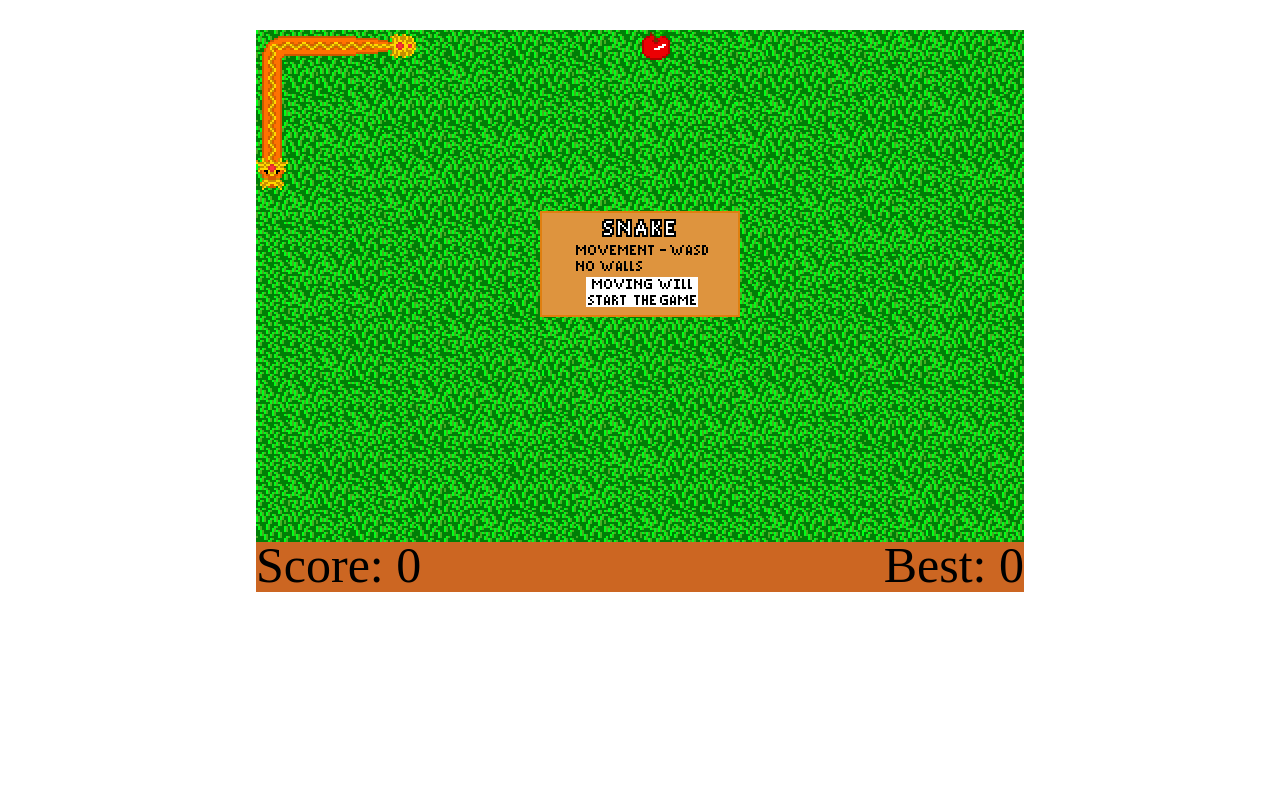
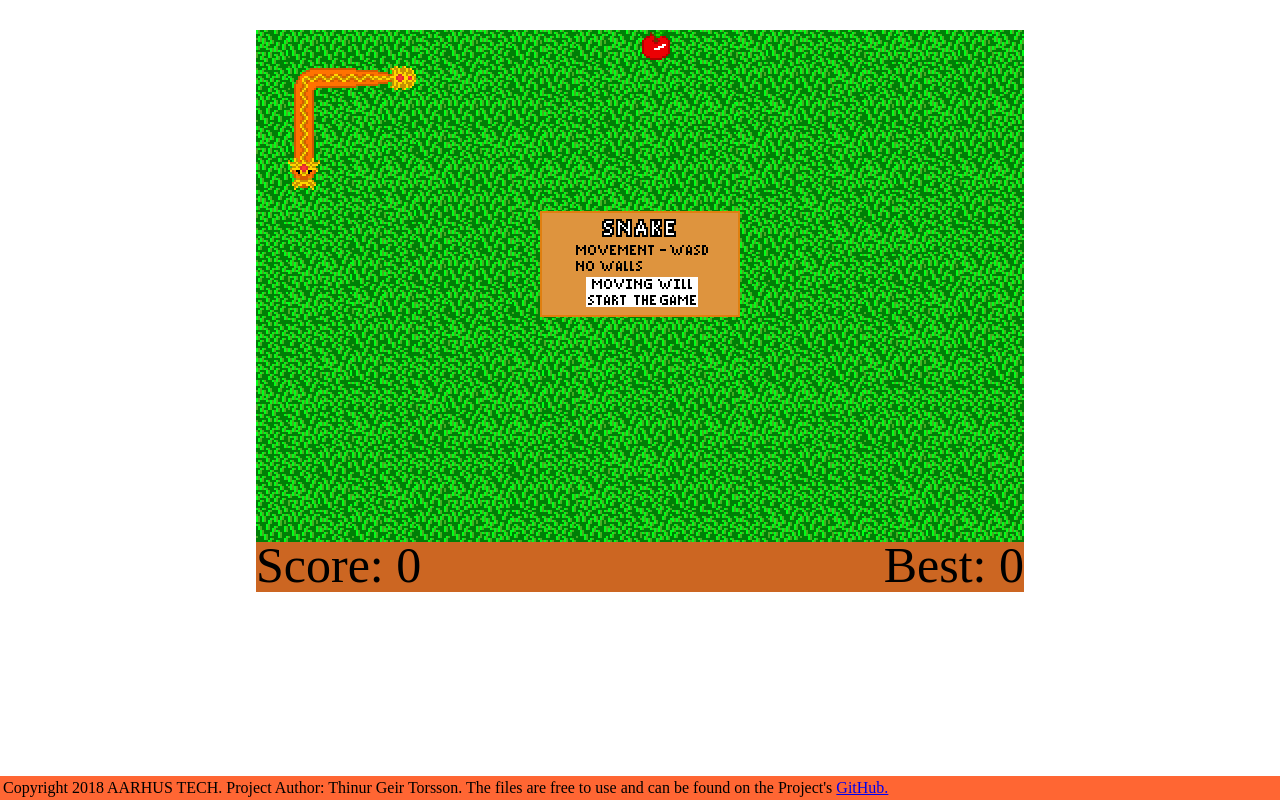
Before and after one commit to thethinur/SnakeGame, a PHP site: page / in a window 1280 px wide. Run offline with PHP 8.4, Linux system fonts and the light colour scheme.

Commit message:
Manual push

```diff
--- a/assets/css/stylesheet.css
+++ b/assets/css/stylesheet.css
@@ -11,3 +11,10 @@ canvas {
   margin: auto;
   padding-top: 30px;
 }
+div {
+  background-color: #ff6633;
+  position: sticky;
+  top: calc(100vh - 10px);
+  bottom: 0;
+  padding: 3px;
+}
--- a/assets/js/javascript.js
+++ b/assets/js/javascript.js
@@ -1,6 +1,27 @@
-// Copyright 2018 Thinur Geir Torsson, Benjamin Badstue.
+/* Copyright (c) 2018 AARHUS TECH
+
+Permission is hereby granted, free of charge, to any person obtaining a copy
+of this software and associated documentation files (the "Software"), to deal
+in the Software without restriction, including without limitation the rights
+to use, copy, modify, merge, publish, distribute, sublicense, and/or sell
+copies of the Software, and to permit persons to whom the Software is
+furnished to do so, subject to the following conditions:
+
+The above copyright notice and this permission notice shall be included in all
+copies or substantial portions of the Software.
+
+THE SOFTWARE IS PROVIDED "AS IS", WITHOUT WARRANTY OF ANY KIND, EXPRESS OR
+IMPLIED, INCLUDING BUT NOT LIMITED TO THE WARRANTIES OF MERCHANTABILITY,
+FITNESS FOR A PARTICULAR PURPOSE AND NONINFRINGEMENT. IN NO EVENT SHALL THE
+AUTHORS OR COPYRIGHT HOLDERS BE LIABLE FOR ANY CLAIM, DAMAGES OR OTHER
+LIABILITY, WHETHER IN AN ACTION OF CONTRACT, TORT OR OTHERWISE, ARISING FROM,
+OUT OF OR IN CONNECTION WITH THE SOFTWARE OR THE USE OR OTHER DEALINGS IN THE
+SOFTWARE. */
+// Author: Thinur Geir Torsson
 // Snake game snake.js
-// Regular global vars
+// Documentation status: Partial, low (~20%)
+
+// Regular global named objects
 sprites = new Image();
 partnames = ['Head','Body','Tail1','Tail2'];
 // test vars
@@ -15,7 +36,7 @@ var GameArea = {
   },
   preload : function() {
     sprites.onload = function() {
-      ui.startscreen.image.onload = sprites.onload = function() {
+      ui.startscreen.image.onload = function() {
         GameArea.create();
         var g = setInterval(function() {
           GameArea.updateGraphics();
@@ -43,7 +64,7 @@ var GameArea = {
     ui.startscreen.active = true;
     ui.scorecounter.location.y = this.canvas.height - 50;
     score.reset();
-    snake.create([{x : 0, y : 4},{x : 0, y : 0},{x : 4, y : 0}]);
+    snake.create([{x : 1, y : 4},{x : 1, y : 1},{x : 4, y : 1}]);
   },
   start : function() {
 
--- a/index.html
+++ b/index.html
@@ -1,13 +1,16 @@
 <!DOCTYPE html>
 <html>
   <head>
-    <meta charset="utf-8">
-    <meta name="viewport" content="width=device-width, height=device-height, initial-scale=1">
+    <meta charset="utf-8" />
+    <meta name="viewport" content="width=device-width, height=device-height, initial-scale=1" />
     <title>Den Sjove Snake Side ;^)</title>
-    <link rel="stylesheet" type="text/css" href="assets/css/stylesheet.css">
+    <link rel="stylesheet" type="text/css" href="assets/css/stylesheet.css" />
     <script src="https://ajax.googleapis.com/ajax/libs/jquery/3.3.1/jquery.min.js"></script>
     <script src="assets/js/javascript.js"></script>
   </head>
   <body>
+    <div>
+      <text>Copyright 2018 AARHUS TECH. Project Author: Thinur Geir Torsson. The files are free to use and can be found on the Project's <a href="https://www.github.com/thethinur/SnakeGame/">GitHub.</a></text>
+    </div>
   </body>
 </html>
```
